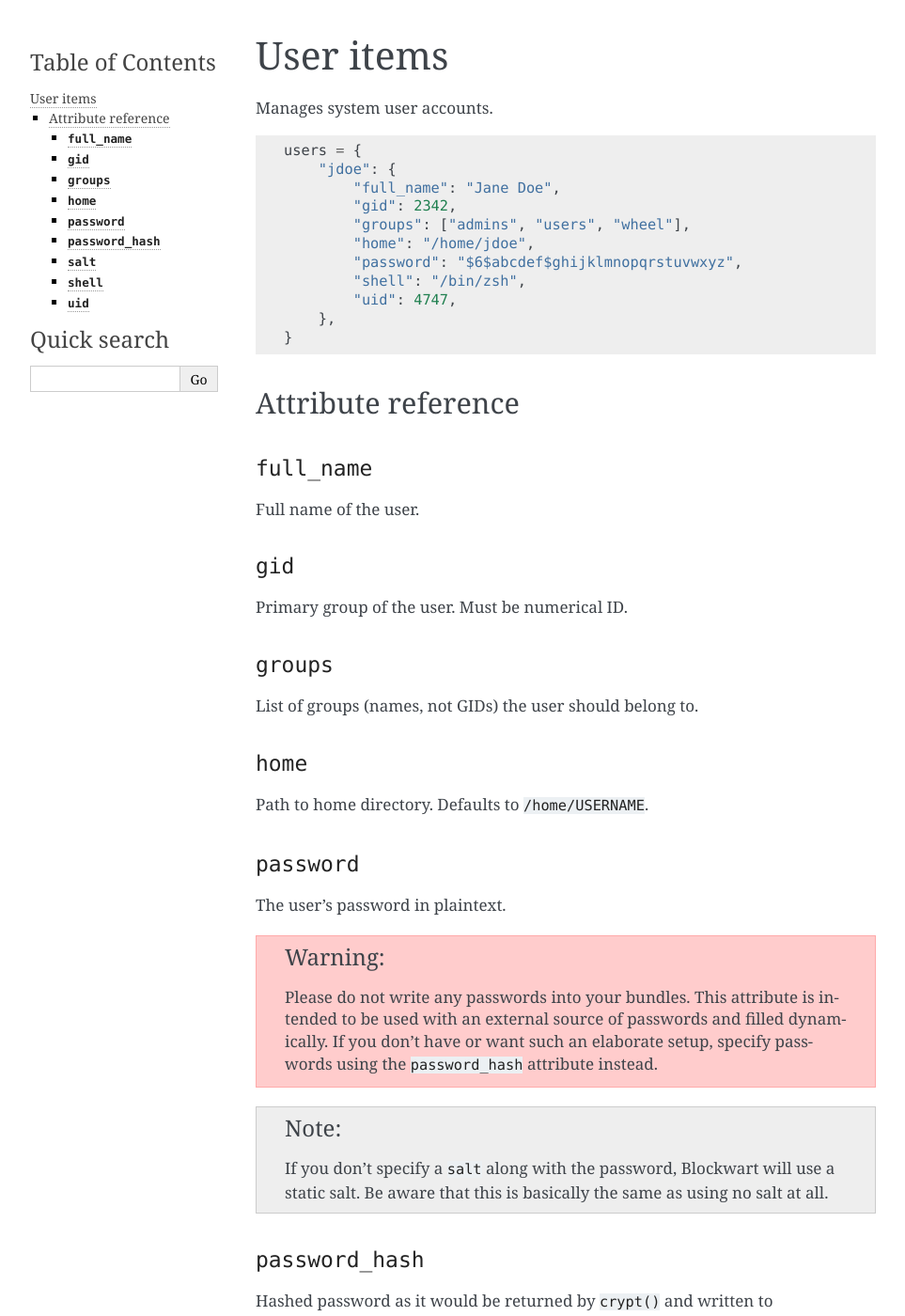
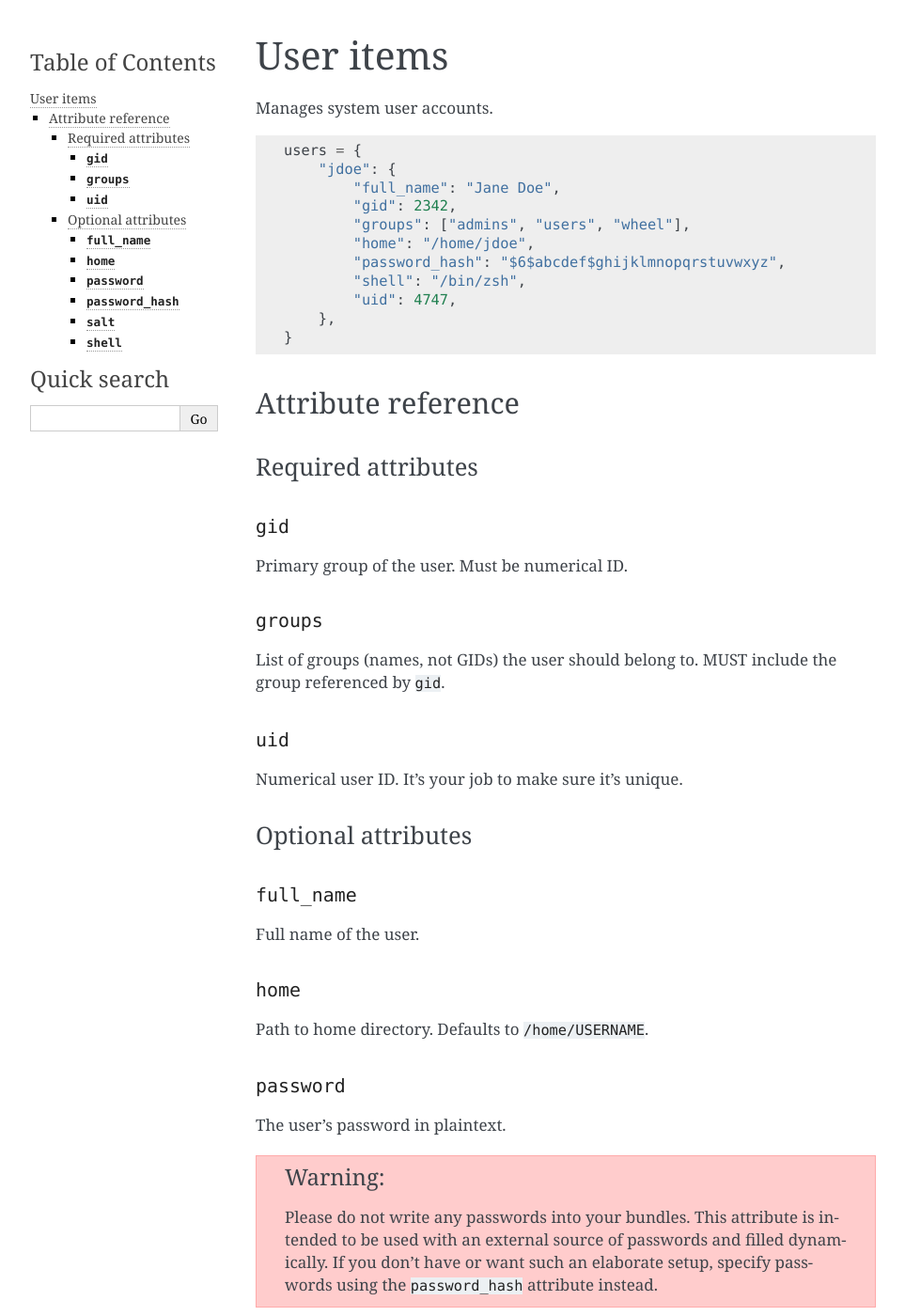
Before and after one commit to bundlewrap/bundlewrap, a Sphinx documentation site: the page built from doc/item_user.rst, in a window 1280 px wide and 1400 px high. Shown: the whole window at 94% size, without its empty margins (148-1111 px from the left). Built offline with Sphinx 7.4.7, drawn with Linux system fonts in a browser that asks for light colours; some of the changed text lies outside the part shown.

Commit message:
user item doc improvements

```diff
--- a/doc/item_user.rst
+++ b/doc/item_user.rst
@@ -14,19 +14,19 @@ Manages system user accounts.
             "gid": 2342,
             "groups": ["admins", "users", "wheel"],
             "home": "/home/jdoe",
-            "password": "$6$abcdef$ghijklmnopqrstuvwxyz",
+            "password_hash": "$6$abcdef$ghijklmnopqrstuvwxyz",
             "shell": "/bin/zsh",
             "uid": 4747,
         },
     }
 
+
 Attribute reference
 -------------------
 
-``full_name``
-+++++++++++++
 
-Full name of the user.
+Required attributes
+===================
 
 ``gid``
 +++++++
@@ -36,7 +36,21 @@ Primary group of the user. Must be numerical ID.
 ``groups``
 ++++++++++
 
-List of groups (names, not GIDs) the user should belong to.
+List of groups (names, not GIDs) the user should belong to. MUST include the group referenced by ``gid``.
+
+``uid``
++++++++
+
+Numerical user ID. It's your job to make sure it's unique.
+
+
+Optional attributes
+===================
+
+``full_name``
++++++++++++++
+
+Full name of the user.
 
 ``home``
 ++++++++
```
Also changed, not shown: other parts of doc/item_user.rst (+0 -5 lines).
